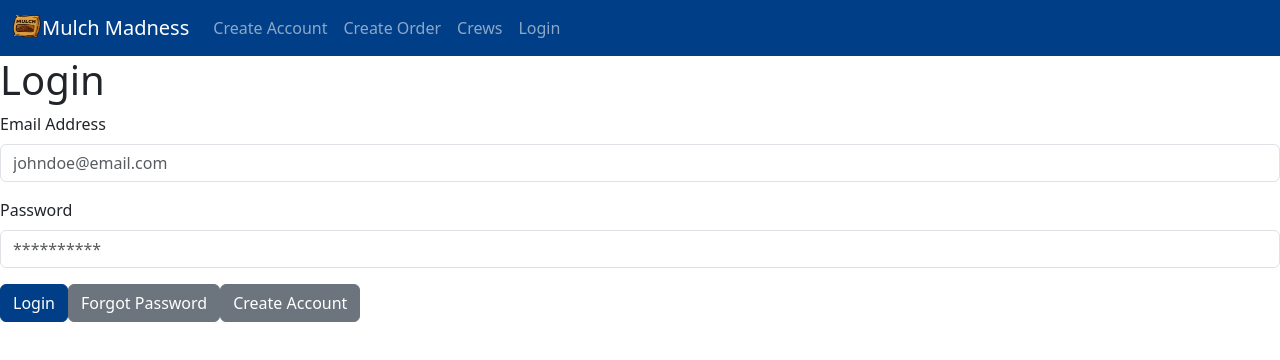
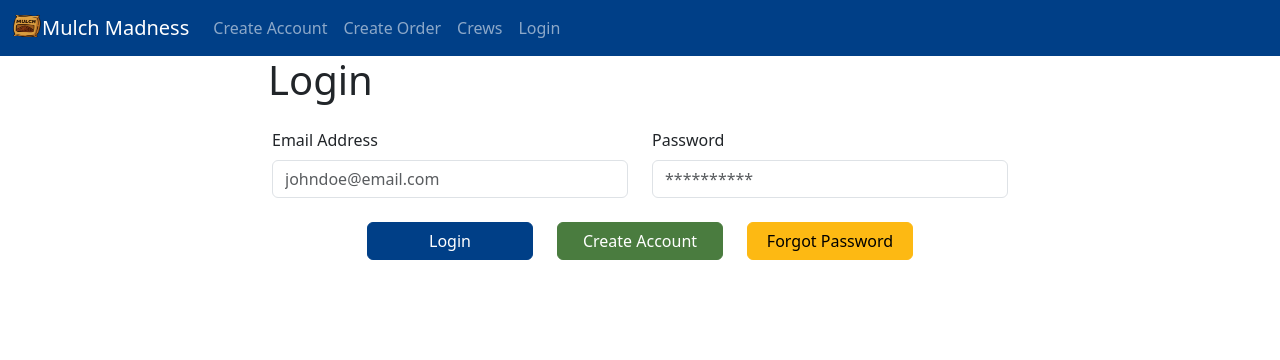
Before and after one commit to Bushwhacker40/MulchMadness, a React (Vite) app in the folder client/: page /login in a window 1280 px wide. Shown: the top 360 px of the page. Built offline with nearby package versions, Linux system fonts and the light colour scheme.

Commit message:
Created Initial login page layout.

```diff
--- a/client/src/screens/LogIn.tsx
+++ b/client/src/screens/LogIn.tsx
@@ -1,9 +1,16 @@
 export default function LogIn() {
   return (
-    <form className="needs-validation" noValidate>
+    <form
+      className="needs-validation container justify-content-center"
+      noValidate
+    >
+      <div className="col-md-8 mx-auto mb-4">
         <h1>Login</h1>
-      <div className="mb-3">
-        <label htmlFor="loginEmail" className="form-label">
+      </div>
+
+      <div className="row justify-content-center mb-4">
+        <div className="col-4">
+          <label htmlFor="loginEmail" className="form-label text-start">
             Email Address
           </label>
           <input
@@ -13,11 +20,12 @@ export default function LogIn() {
             placeholder="johndoe@email.com"
             required
           />
+        </div>
         <div className="invalid-feedback">
           Please enter in a valid email address.
         </div>
-      </div>
-      <div className="mb-3">
+
+        <div className="col-4">
           <label htmlFor="loginPassword" className="form-label">
             Password
           </label>
@@ -28,15 +36,27 @@ export default function LogIn() {
             placeholder="**********"
             required
           />
+        </div>
+
         <div className="invalid-feedback">Please enter in your password.</div>
       </div>
-      <button type="submit" className="btn btn-primary mb-3">
+      <div className="row justify-content-center">
+        <div className="col-2 d-flex">
+          <button type="submit" className="btn btn-primary flex-fill">
             Login
           </button>
-      <button type="submit" className="btn btn-secondary mb-3">Forgot Password</button>
-      <button type="submit" className="btn btn-secondary mb-3">
+        </div>
+        <div className="col-2 d-flex">
+          <button type="submit" className="btn btn-success flex-fill">
             Create Account
           </button>
+        </div>
+        <div className="col-2 d-flex">
+          <button type="submit" className="btn btn-secondary flex-fill">
+            Forgot Password
+          </button>
+        </div>
+      </div>
     </form>
   );
 }
--- a/client/src/styles/custom.scss
+++ b/client/src/styles/custom.scss
@@ -1,5 +1,7 @@
 $primary: #003F87;
 $body-bg: #FFFFFF;
+$secondary: #FDB913;
+$success: #4A7C3F;
 
 
 @import "bootstrap/scss/bootstrap";
```
Lines whose indentation alone changed are shown as unchanged.
